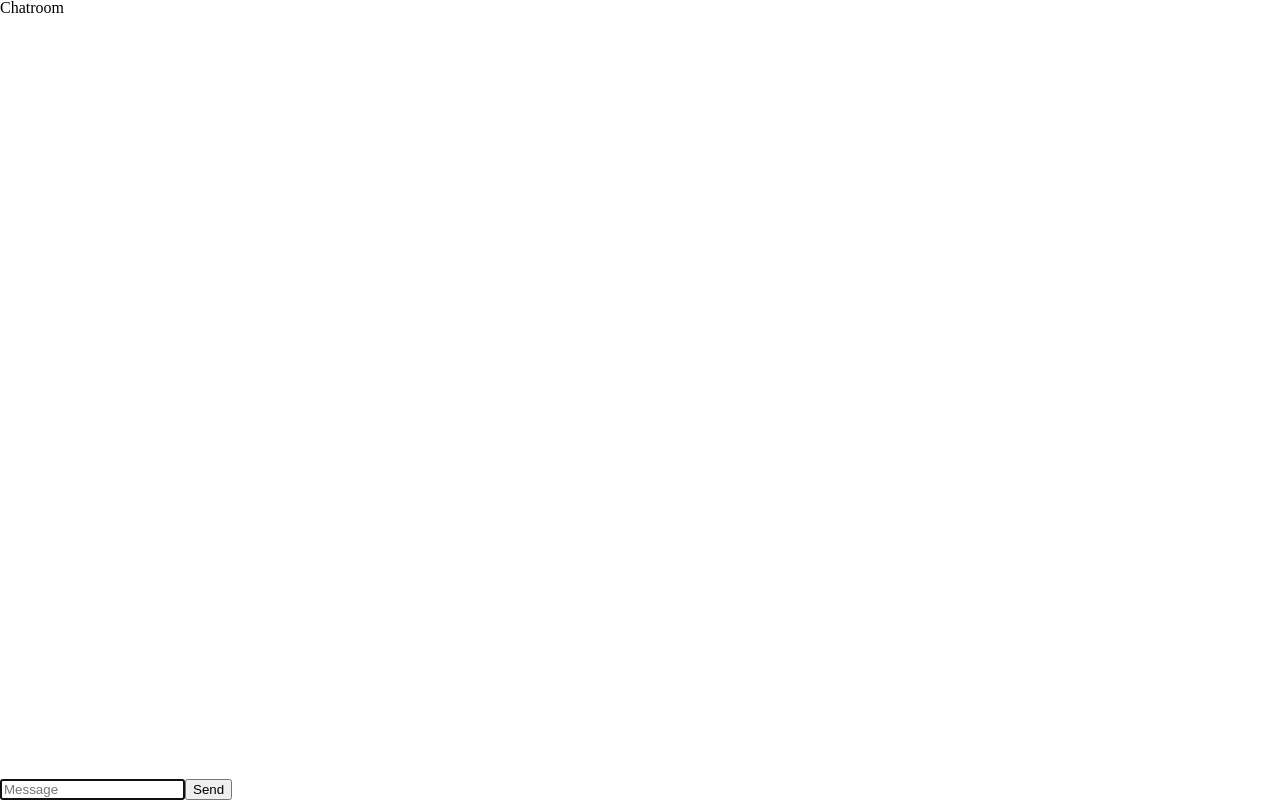
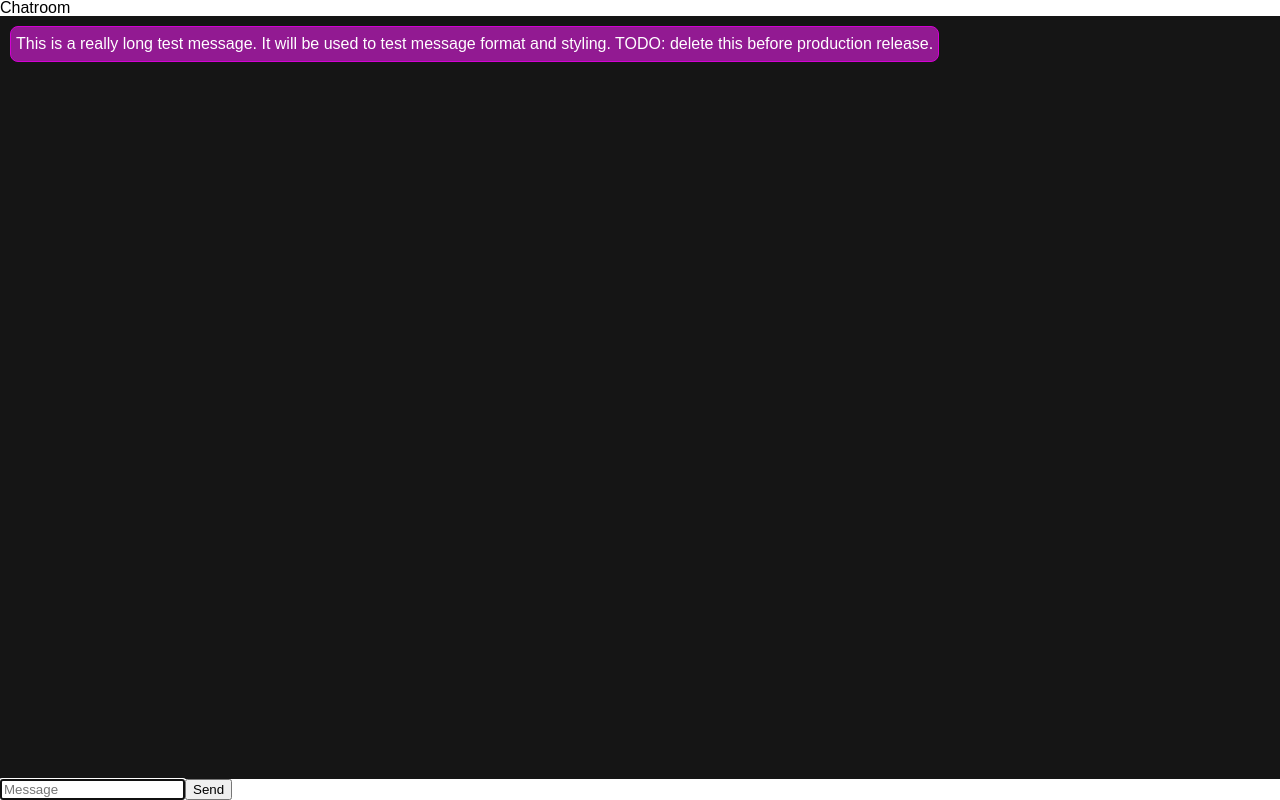
Before and after one commit to sequoian/chatroom, a React (Create React App) app: page / in a window 1280 px wide. Built offline with nearby package versions, Linux system fonts and the light colour scheme.

Commit message:
chat display style

```diff
--- a/src/components/App.css
+++ b/src/components/App.css
@@ -1,7 +1,12 @@
+* {
+  box-sizing: border-box;
+}
+
 .App {
   width: 100vw;
   height: 100vh;
   display: flex;
   flex-direction: column;
   justify-content: space-between;
+  font-family: sans-serif;
 }
--- /dev/null
+++ b/src/components/ChatDisplay.css
@@ -0,0 +1,26 @@
+ul {
+  flex: 1;
+  padding: 10px;
+  overflow-y: auto;
+  background-color: #151515;
+}
+
+li {
+  word-wrap: break-word;
+  padding-bottom: 10px;
+}
+
+li:last-child {
+  padding-bottom: 0;
+}
+
+li div {
+  display: inline-block;
+  max-width: 100%;
+  border: 1px solid #d400d4;
+  border-radius: 8px;
+  padding: 5px;
+  color: white;
+  background-color: #921a92;
+  line-height: 1.5em;
+}
--- a/src/components/ChatDisplay.js
+++ b/src/components/ChatDisplay.js
@@ -1,11 +1,13 @@
 import React from 'react'
 import {connect} from 'react-redux'
+import './ChatDisplay.css'
 
 const ChatDisplay = ({messages}) => (
-  <ul>
+  <ul className="chat-display">
+    <li><div>This is a really long test message.  It will be used to test message format and styling.  TODO: delete this before production release.</div></li>
     {messages.map(msg => (
       <li key={msg.created}>
-        {msg.text}
+        <div>{msg.text}</div>
       </li>
     ))}
   </ul>
--- a/src/index.js
+++ b/src/index.js
@@ -9,10 +9,6 @@ import registerServiceWorker from './registerServiceWorker'
 
 const store = createStore(reducers)
 
-store.subscribe(() => {
-  console.log(store.getState())
-})
-
 ReactDOM.render(
   <Provider store={store}>
     <App />
```
